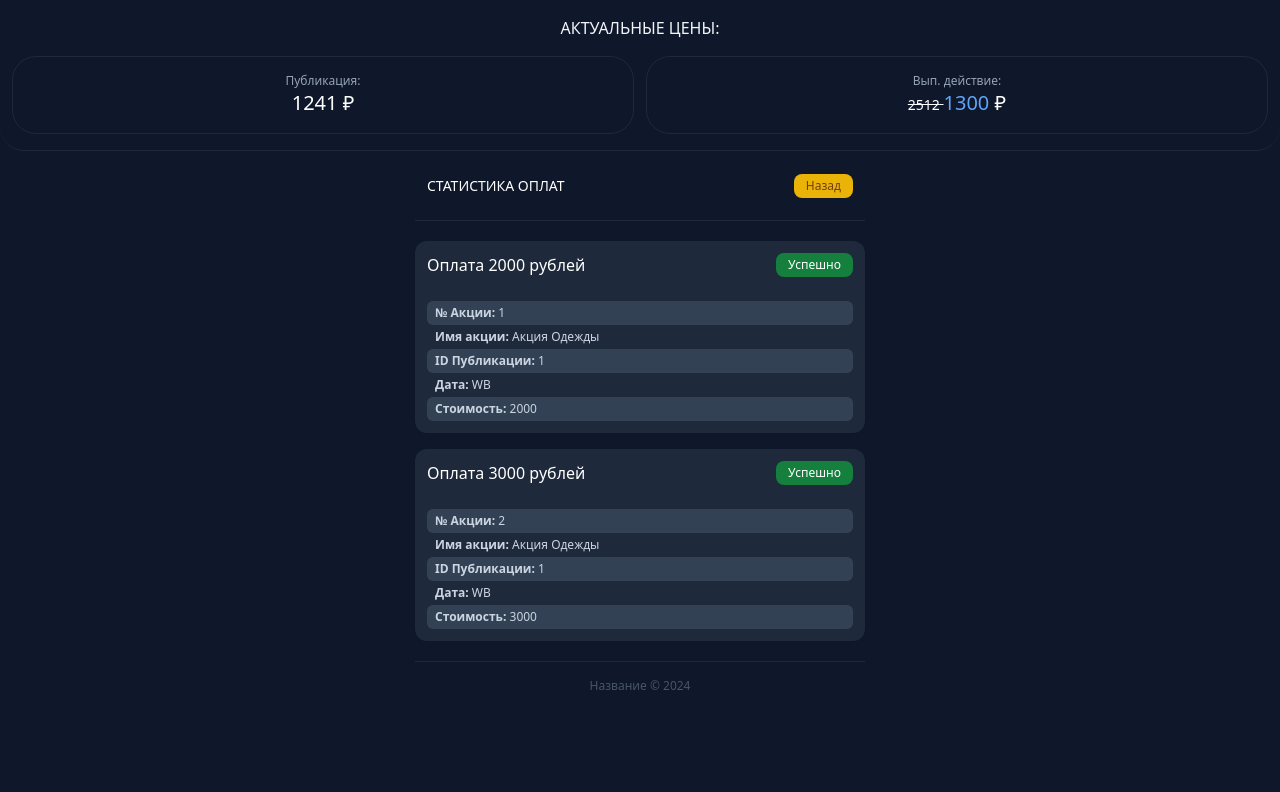
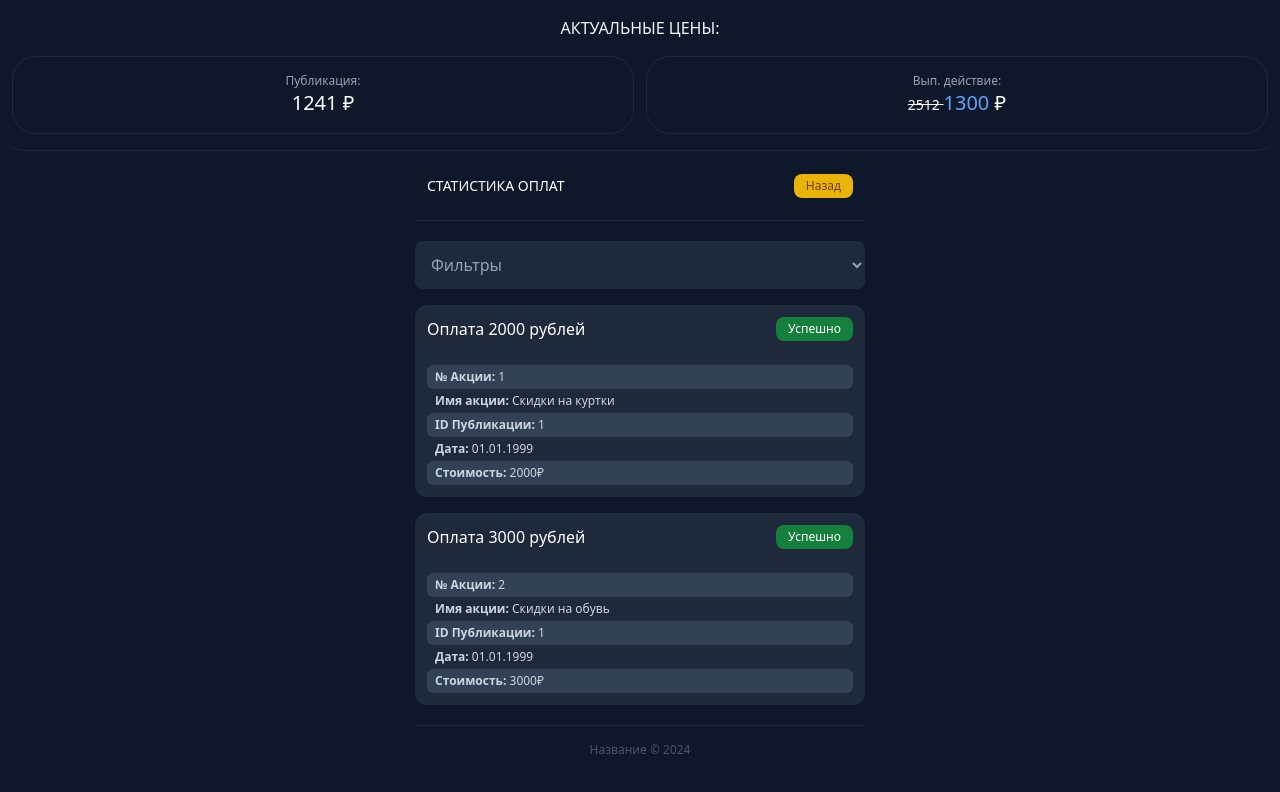
Before and after one commit to a1kashnya/seller-telegram-web-app, a Next.js app: page /pages/statistics in a window 1280 px wide. Shown: the top 792 px of the page. Built offline with nearby package versions, Linux system fonts and the light colour scheme.

Commit message:
Add filters to statistic table

```diff
--- a/app/_components/_ui/table/TableStatistics.js
+++ b/app/_components/_ui/table/TableStatistics.js
@@ -3,7 +3,16 @@ import TableStatisticsItem from "@/_components/_ui/table/TableStatisticsItem"
 const TableStatistics = ({ data }) => {
     return (
         <div className="flex flex-col gap-4">
-            {data.map(({ id, request_name, action_name, public_id, request_date, amount, status}) => (
+            <select className="rounded-lg p-3 bg-slate-800 text-slate-400">
+                <option value="">Фильтры</option>
+                <option value="dog">№ Запроса</option>
+                <option value="dog">Имя запроса</option>
+                <option value="dog">Имя акции</option>
+                <option value="dog">Дата запроса</option>
+                <option value="dog">Сумма</option>
+                <option value="dog">Статус оплаты</option>
+            </select>
+            {data.map(({ id, request_name, action_name, public_id, request_date, amount, status }) => (
                 <TableStatisticsItem key={id} id={id} request_name={request_name} action_name={action_name} public_id={public_id} request_date={request_date} amount={amount} status={status} />
             ))}
         </div>
--- a/app/_components/_ui/table/TableStatisticsItem.js
+++ b/app/_components/_ui/table/TableStatisticsItem.js
@@ -14,7 +14,7 @@ const TableStatisticsItem = ({ id, request_name, action_name, public_id, request
                 <li className="px-2 py-1"><b>Имя акции:</b> {action_name}</li>
                 <li className="bg-slate-700 px-2 py-1 rounded-md"><b>ID Публикации:</b> {public_id}</li>
                 <li className="px-2 py-1"><b>Дата:</b> {request_date}</li>
-                <li className="bg-slate-700 px-2 py-1 rounded-md"><b>Стоимость:</b> {amount}</li>
+                <li className="bg-slate-700 px-2 py-1 rounded-md"><b>Стоимость:</b> {amount}₽</li>
             </ul>
         </div>
     )
--- a/app/_components/statistics/Statistics.js
+++ b/app/_components/statistics/Statistics.js
@@ -6,18 +6,18 @@ const Statistics = () => {
         {
             id: 1,
             request_name: 'Оплата 2000 рублей',
-            action_name: 'Акция Одежды',
+            action_name: 'Скидки на куртки',
             public_id: '1',
-            request_date: 'WB',
+            request_date: '01.01.1999',
             amount: '2000',
             status: 'Успешно',
         },
         {
             id: 2,
             request_name: 'Оплата 3000 рублей',
-            action_name: 'Акция Одежды',
+            action_name: 'Скидки на обувь',
             public_id: '1',
-            request_date: 'WB',
+            request_date: '01.01.1999',
             amount: '3000',
             status: 'Успешно',
         }
```
